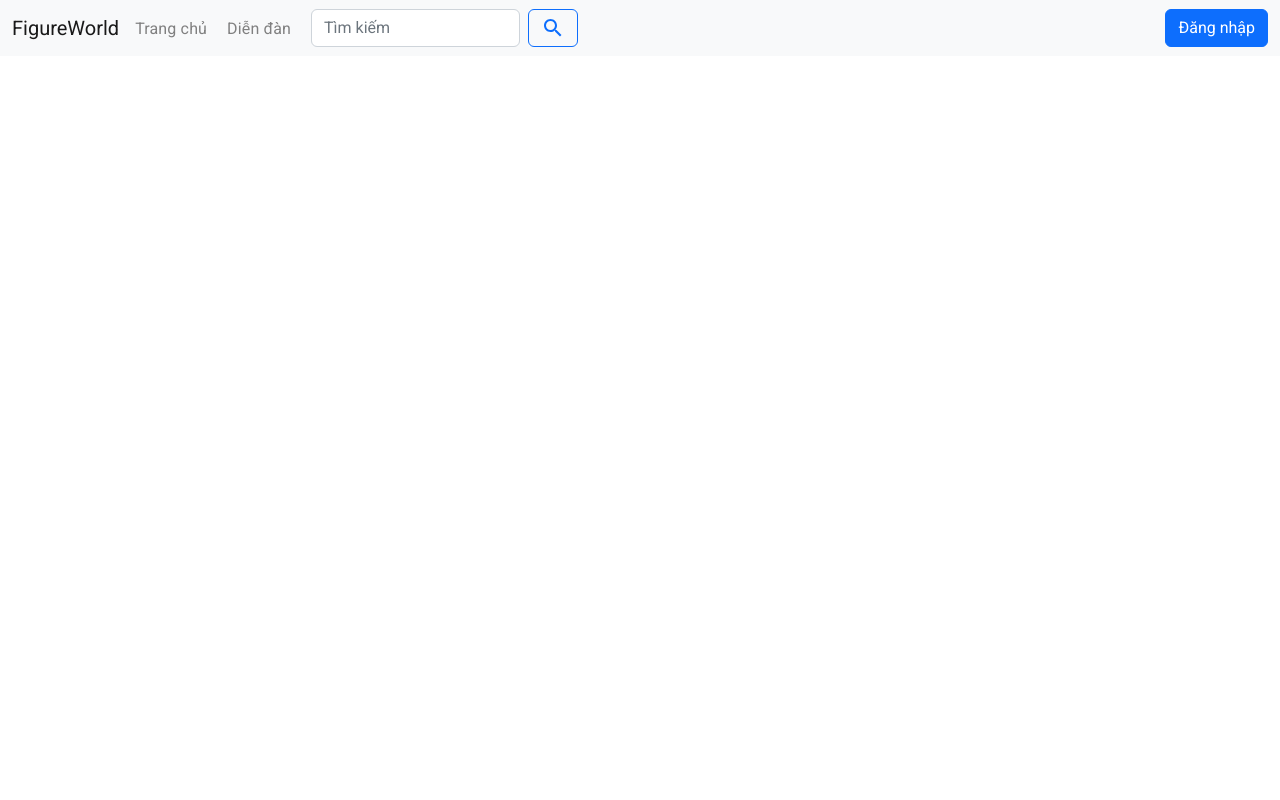
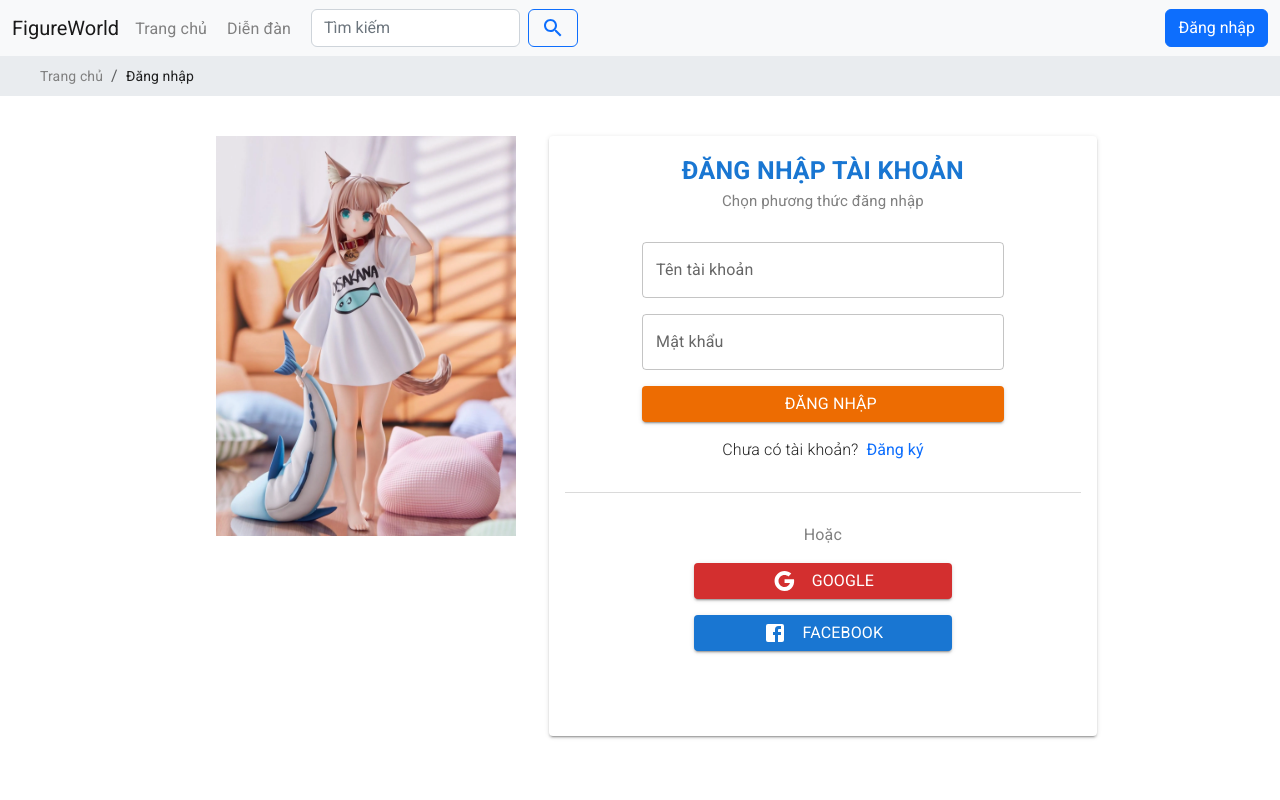
Before and after one commit to minhtrifit/pern-figure-world-client, a React (Create React App) app: page /login in a window 1280 px wide. Shown: the top 800 px of the page. Built offline with nearby package versions, Linux system fonts and the light colour scheme; no server answers.

Commit message:
update login page

```diff
--- a/src/App.js
+++ b/src/App.js
@@ -7,6 +7,7 @@ import { Routes, Route, useNavigate, useLocation } from "react-router-dom";
 import "./App.scss";
 import MyNav from "./components/MyNav";
 import Home from "./pages/Home";
+import UserLogin from "./pages/UserLogin";
 import Forum from "./pages/Forum";
 import Product from "./pages/Product";
 import Pay from "./pages/Pay";
@@ -60,11 +61,15 @@ function App() {
 
   const userStatus = async (data) => {
     try {
-      await axios.post(`${process.env.REACT_APP_SERVER_API}/status`, data, {
-        headers: {
-          "Content-Type": "application/json",
-        },
-      });
+      await axios.post(
+        `${process.env.REACT_APP_SERVER_API}/users/status`,
+        data,
+        {
+          headers: {
+            "Content-Type": "application/json",
+          },
+        }
+      );
     } catch (error) {
       console.log(error);
     }
@@ -369,6 +374,15 @@ function App() {
       />
       <Routes>
         <Route
+          path="/login"
+          element={
+            <UserLogin
+              userInfo={userInfo}
+              handleSignInWithGoogle={handleSignInWithGoogle}
+            />
+          }
+        />
+        <Route
           path="/"
           element={
             <Home
--- a/src/components/MyNav.js
+++ b/src/components/MyNav.js
@@ -11,12 +11,12 @@ import {
 import { Search, ShoppingCart } from "@mui/icons-material";
 import Avatar from "@mui/material/Avatar";
 import { Stack, Typography, Badge, Box } from "@mui/material";
-import { NavLink, Link } from "react-router-dom";
+import { NavLink, Link, useNavigate } from "react-router-dom";
 import CartList from "./CartList";
 
 const MyNav = (props) => {
   const {
-    handleSignInWithGoogle,
+    // handleSignInWithGoogle,
     handleLogOut,
     userInfo,
     showCartModal,
@@ -29,6 +29,8 @@ const MyNav = (props) => {
     handleCartPay,
     handleViewProductDetail,
   } = props;
+
+  let navigate = useNavigate();
 
   // if (Object.keys(userInfo).length !== 0) {
   //   console.log("Check from nav:", userInfo);
@@ -110,7 +112,8 @@ const MyNav = (props) => {
               <Button
                 variant="primary"
                 onClick={(e) => {
-                  handleSignInWithGoogle();
+                  // handleSignInWithGoogle();
+                  navigate("/login");
                 }}
               >
                 Đăng nhập
--- a/src/pages/Product.js
+++ b/src/pages/Product.js
@@ -51,8 +51,12 @@ const Product = (props) => {
       let tempList = [];
       let randomArr = [];
 
+      const maxLength = productList.length;
+
       do {
-        randomArr = randomUniqueArray(5, 10);
+        if (maxLength) {
+          randomArr = randomUniqueArray(5, maxLength);
+        }
       } while (randomArr.includes(targetProduct.id));
 
       for (var i = 0; i < randomArr.length; ++i) {
--- /dev/null
+++ b/src/pages/UserLogin.js
@@ -0,0 +1,219 @@
+import React from "react";
+import {
+  Grid,
+  Box,
+  Breadcrumbs,
+  Typography,
+  Button,
+  Stack,
+  Paper,
+  TextField,
+  Divider,
+} from "@mui/material";
+import { NavLink, Navigate } from "react-router-dom";
+import { Google, Facebook } from "@mui/icons-material";
+import MyFooter from "../components/MyFooter";
+
+const UserLogin = (props) => {
+  const { userInfo, handleSignInWithGoogle } = props;
+  return (
+    <>
+      {Object.keys(userInfo).length !== 0 ? (
+        <Navigate replace to={"/"} />
+      ) : (
+        <>
+          <Box
+            pl={5}
+            pt={1}
+            pb={1}
+            sx={{
+              backgroundColor: "#e9ecef",
+            }}
+          >
+            <Breadcrumbs aria-label="breadcrumb">
+              <NavLink
+                to="/"
+                style={{
+                  textDecoration: "none",
+                  color: "gray",
+                  fontSize: 14,
+                }}
+              >
+                Trang chủ
+              </NavLink>
+              <Typography color="text.primary" fontSize={14}>
+                Đăng nhập
+              </Typography>
+            </Breadcrumbs>
+          </Box>
+          <Grid
+            container
+            justifyContent="center"
+            height="600px"
+            // bgcolor="red"
+            mt={5}
+            columns={{ xs: 12, md: 7 }}
+          >
+            <Grid
+              item
+              xs={0}
+              md={2}
+              // bgcolor="red"
+              sx={{
+                display: "flex",
+                justifyContent: "center",
+                // alignItems: "center",
+              }}
+            >
+              <Box
+                bgcolor="red"
+                // mr={3}
+                sx={{
+                  width: "300px",
+                  minWidth: "300px",
+                  height: "400px",
+                  display: {
+                    xs: "none",
+                    md: "block",
+                  },
+                }}
+              >
+                <img
+                  src="./img/login.png"
+                  alt="login poster"
+                  style={{
+                    width: "100%",
+                    height: "100%",
+                  }}
+                />
+              </Box>
+            </Grid>
+            <Grid
+              item
+              xs={10}
+              md={3}
+              // bgcolor="red"
+              sx={{
+                display: "flex",
+                // justifyContent: "center",
+                // alignItems: "center",
+              }}
+            >
+              <Paper
+                elevation={2}
+                sx={{
+                  width: "100%",
+                }}
+              >
+                <Box padding={2}>
+                  <Typography
+                    fontSize={25}
+                    fontWeight={700}
+                    textAlign="center"
+                    color="primary"
+                  >
+                    ĐĂNG NHẬP TÀI KHOẢN
+                  </Typography>
+                  <Typography fontSize={15} textAlign="center" color="gray">
+                    Chọn phương thức đăng nhập
+                  </Typography>
+                  <Stack
+                    spacing={2}
+                    margin="30px auto"
+                    sx={{
+                      width: {
+                        xs: "80%",
+                        sm: "70%",
+                      },
+                    }}
+                  >
+                    <Stack
+                      direction="column"
+                      justifyContent="center"
+                      spacing={2}
+                      mb={3}
+                    >
+                      <TextField label="Tên tài khoản" variant="outlined" />
+                      <TextField
+                        label="Mật khẩu"
+                        type="password"
+                        variant="outlined"
+                      />
+                      <Button
+                        variant="contained"
+                        color="warning"
+                        onClick={(e) => {
+                          // handleSignInWithGoogle();
+                        }}
+                      >
+                        <Typography ml={2}>Đăng nhập</Typography>
+                      </Button>
+                    </Stack>
+                    <Stack direction="row" justifyContent="center">
+                      <Typography fontWeight={300} mr={1}>
+                        Chưa có tài khoản?
+                      </Typography>
+                      <NavLink
+                        to="/register"
+                        style={{
+                          textDecoration: "none",
+                        }}
+                      >
+                        Đăng ký
+                      </NavLink>
+                    </Stack>
+                  </Stack>
+                  <Divider
+                    sx={{
+                      width: "100%",
+                      bgcolor: "gray",
+                    }}
+                  />
+                  <Stack
+                    spacing={2}
+                    margin="30px auto"
+                    sx={{
+                      width: {
+                        xs: "80%",
+                        sm: "50%",
+                      },
+                    }}
+                  >
+                    <Typography textAlign="center" color="gray">
+                      Hoặc
+                    </Typography>
+                    <Button
+                      variant="contained"
+                      color="error"
+                      onClick={(e) => {
+                        handleSignInWithGoogle();
+                      }}
+                    >
+                      <Google />
+                      <Typography ml={2}>Google</Typography>
+                    </Button>
+                    <Button
+                      variant="contained"
+                      color="primary"
+                      onClick={(e) => {
+                        // handleSignInWithGoogle();
+                      }}
+                    >
+                      <Facebook />
+                      <Typography ml={2}>Facebook</Typography>
+                    </Button>
+                  </Stack>
+                </Box>
+              </Paper>
+            </Grid>
+          </Grid>
+          <Box mt={5}>
+            <MyFooter />
+          </Box>
+        </>
+      )}
+    </>
+  );
+};
+
+export default UserLogin;
```
Also changed, not shown: public/img/login.png (added).
